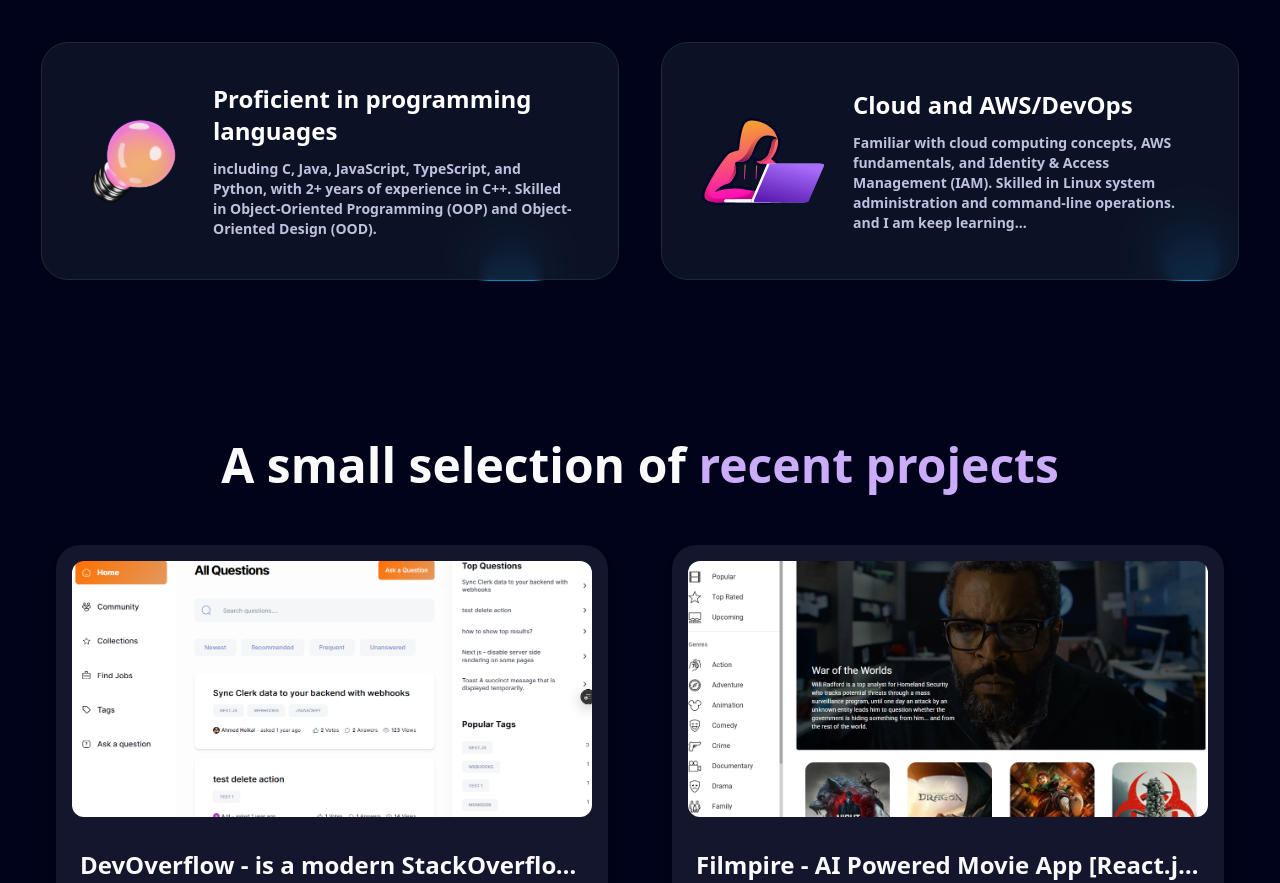
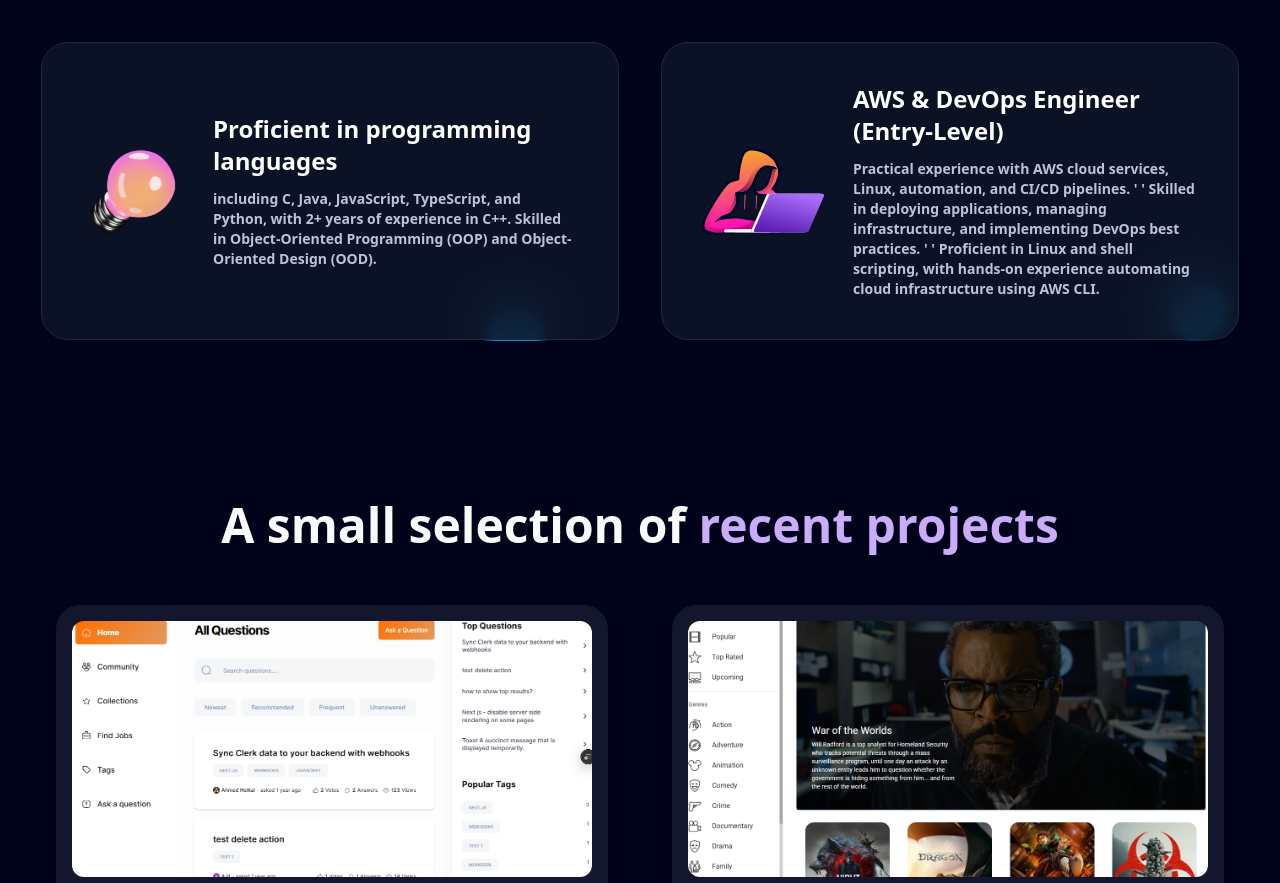
Before and after one commit to AhmedHeikall/my-portfolio, a Next.js app: page / in a window 1280 px wide. Shown: the part 1379-2262 px from the top of the page. Built offline with nearby package versions, Linux system fonts and the light colour scheme.

Commit message:
update skills

```diff
--- a/data/index.ts
+++ b/data/index.ts
@@ -130,8 +130,8 @@ export const workExperience = [
   },
   {
     id: 4,
-    title: "Cloud and AWS/DevOps ",
-    desc: "Familiar with cloud computing concepts, AWS fundamentals, and Identity & Access Management (IAM). Skilled in Linux system administration and command-line operations. and I am keep learning...",
+    title: "AWS & DevOps Engineer (Entry-Level)",
+    desc: "Practical experience with AWS cloud services, Linux, automation, and CI/CD pipelines. '\n' Skilled in deploying applications, managing infrastructure, and implementing DevOps best practices. '\n' Proficient in Linux and shell scripting, with hands-on experience automating cloud infrastructure using AWS CLI.",
     className: "md:col-span-2",
     thumbnail: "/exp4.svg",
   },
```
